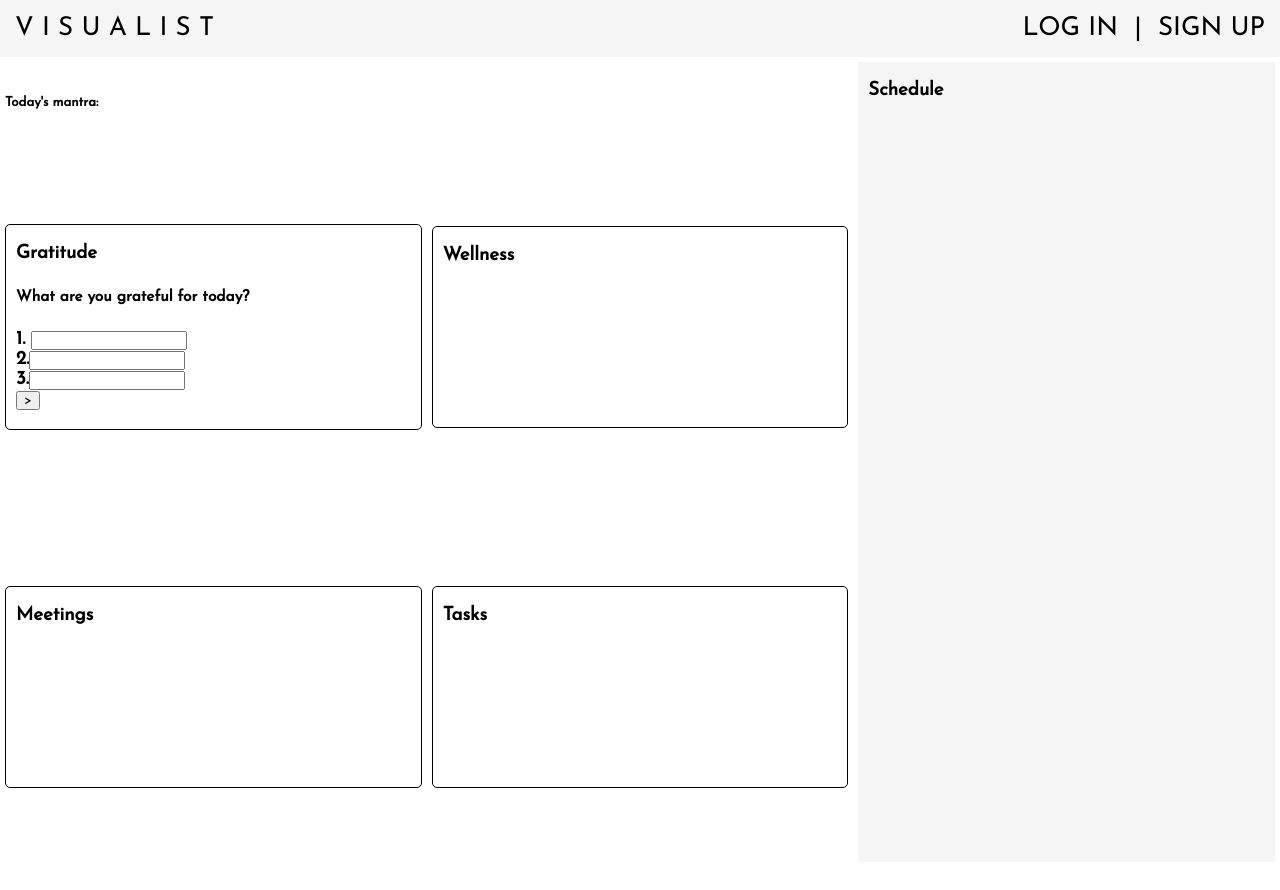
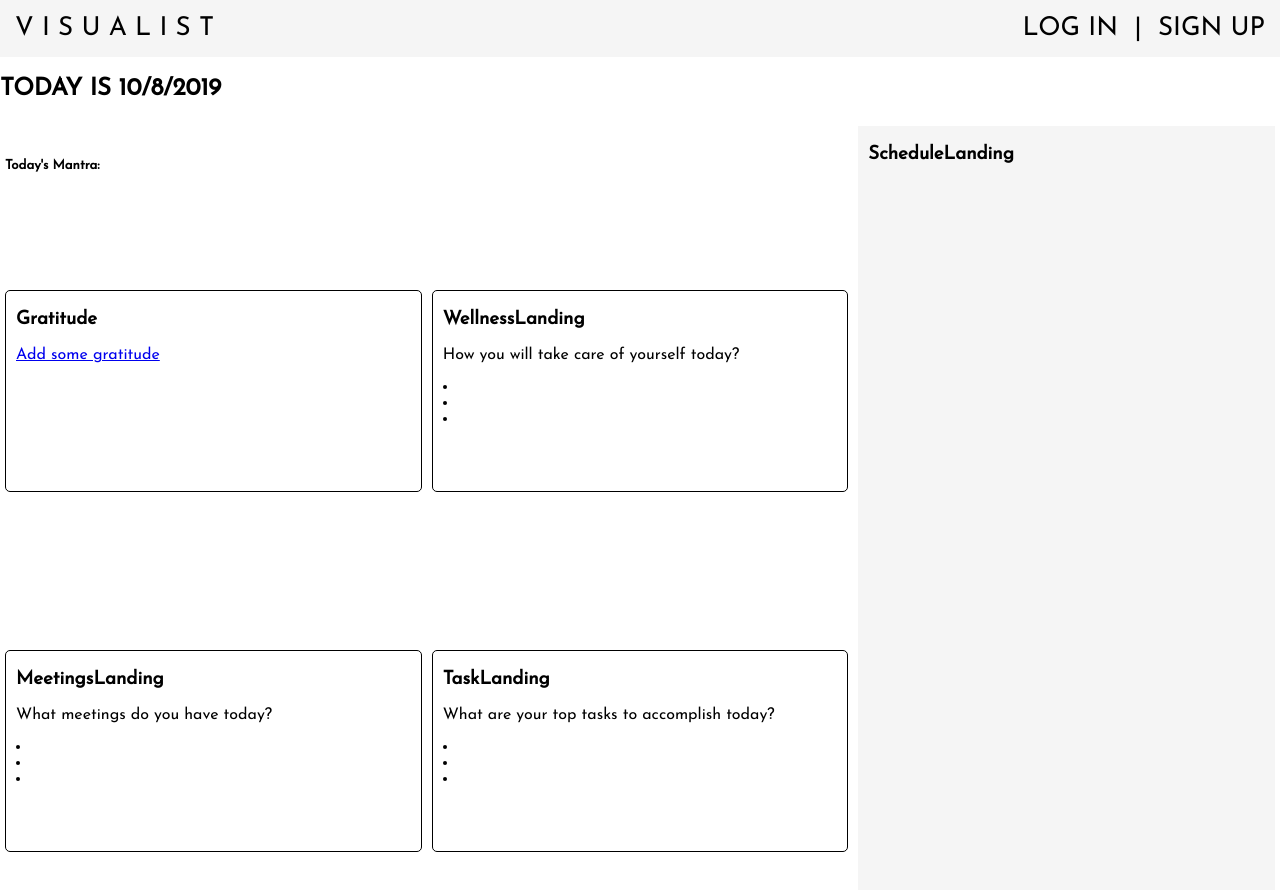
Before and after one commit to fcancio/Visualist-MERN, a React app: page / in a window 1280 px wide. Before the commit the page ends 862 px from the top, so only its background shows below. Built offline with nearby package versions, Linux system fonts and the light colour scheme.

Commit message:
create gratitude model and render user.gratitude on App.js

```diff
--- a/server.js
+++ b/server.js
@@ -22,6 +22,8 @@ app.use(express.static(path.join(__dirname, 'build')));
 
 /* --- API routes --- */
 app.use('/api/users', require('./routes/api/users'));
+app.use('/api/gratitude', require('./routes/api/gratitude'));
+
 // app.use(require('./config/auth'));
 
 /* --- Catch all --- */
--- a/src/components/GratitudeForm/GratitudeForm.jsx
+++ b/src/components/GratitudeForm/GratitudeForm.jsx
@@ -2,25 +2,34 @@ import React, { Component } from 'react';
 
 class GratitudeForm extends Component {
     state = {
-        list: [{first: '', second: '', third: ''}],
-        newList: {
-            first: '',
-            second: '',
-            third: '',
-        }
+        first: '',
+        second: '',
+        third: '',
+        personsArr: []
     };
 
-    addList = () => {
-        this.setState(state => ({
-            list: [...state.list, state.newList],
-        }));
+    addList = (e) => {
+        e.preventDefault()
+        test(this.state.first, this.state.second, this.state.third, this.props.user).then(results => {
+            console.log(results)
+
+            this.setState(state => ({
+                first: '',
+                second: '',
+                third: '',
+                personsArr: results
+            }));
+            this.props.updateGratitude(results)
+        })
+        this.props.history.push('/')
     };
 
-    handleOnChange = event => {
+    handleChange = event => {
         this.setState({
             [event.target.name] : event.target.value
         })
     }
+
 
 
     render() {
@@ -30,19 +39,19 @@ class GratitudeForm extends Component {
             {this.state.first}
             {this.state.second}
             {this.state.third}
-            <form className="gratitude-form">
+            <form className="gratitude-form" onSubmit={this.addList}>
                 <div>
                     <div>
                         <label>1. </label>
-                        <input name='first' value={this.state.first} onChange={this.handleOnChange} />
+                        <input name='first' value={this.state.first} onChange={this.handleChange} />
                     </div>
                     <div>
                         <label>2.</label>
-                        <input name='second' value={this.state.second} onChange={this.handleOnChange} />
+                        <input name='second' value={this.state.second} onChange={this.handleChange} />
                     </div>
                     <div>
                         <label>3.</label>
-                        <input name='third' value={this.state.third} onChange={this.handleOnChange} />
+                        <input name='third' value={this.state.third} onChange={this.handleChange} />
                     </div>
                     <button onClick={this.addList}>></button>
                 </div>
@@ -53,4 +62,18 @@ class GratitudeForm extends Component {
 }
 
 
+
 export default GratitudeForm;
+
+
+async function test(first, second, third, user) {
+    const a = await fetch('/api/gratitude/', {
+        method: 'POST',
+        headers: {
+            'content-type': 'application/json'
+        },
+        body: JSON.stringify({ first, second, third, user })
+    })
+    const ajson = await a.json()
+    return ajson
+}
--- /dev/null
+++ b/src/components/GratitudeLanding/GratitudeLanding.jsx
@@ -0,0 +1,30 @@
+import React from 'react';
+import { Link } from 'react-router-dom';
+import GratitudeLogic from '../../components/GratitudeLogic/GratitudeLogic';
+
+const GratitudeLanding = (props) => {
+    console.log(props)
+    let gratitudeList = props.user ?
+    <div className='Gratitude'>
+        <h3>Gratitude</h3>
+        <p>What are you grateful for today?</p>
+        <GratitudeLogic
+            gratitude={props.gratitude}
+            user={props.user}
+        />
+    </div>
+    :
+    <div>
+        <h3>Gratitude</h3>
+        <Link to='/gratitude' className='Gratitude-link'>Add some gratitude</Link>
+    </div>;
+
+  return (
+    <div className='Gratitude-list'>
+      {gratitudeList}
+    </div>
+  );
+}
+
+
+export default GratitudeLanding;
--- a/src/components/GratitudeList/GratitudeList.jsx
+++ /dev/null
@@ -1,24 +0,0 @@
-import React, { Component } from 'react';
-import styles from './GratitudeList.module.css';
-import GratitudeForm from '../GratitudeForm/GratitudeForm';
-
-class GratitudeList extends Component {
-    state = {
-        items: [{ first: "Family", second: "friends", third: "education"}]
-    }
-
-    // handleAddList ({ first, second, third }) => {
-
-    // }
-
-    render() {
-        return (
-            <h3>
-                Gratitude
-                <GratitudeForm />
-            </h3>
-            )
-    }
-}
-
-export default GratitudeList;
--- /dev/null
+++ b/src/components/GratitudeLogic/GratitudeLogic.jsx
@@ -0,0 +1,22 @@
+import React from 'react';
+
+
+const GratitudeLogic = (props) => {
+    return (
+        // props.gratitude ?
+        //     <div>
+        //         <li>{props.gratitude[0].first}</li>
+        //         <li>{props.gratitude[0].second}</li>
+        //         <li>{props.gratitude[0].third}</li>
+        //     </div>
+
+        // :
+            <div>
+                <li>{props.user.gratitude[props.user.gratitude.length - 1].first}</li>
+                <li>{props.user.gratitude[props.user.gratitude.length - 1].second}</li>
+                <li>{props.user.gratitude[props.user.gratitude.length - 1].third}</li>
+            </div>
+    )
+};
+
+export default GratitudeLogic;
--- a/src/components/GratitudeList/GratitudeList.module.css
+++ b/src/components/GratitudeLogic/GratitudeLogic.module.css
@@ -1,4 +1,4 @@
-.GratitudeList {
+.GratitudeLogic {
     border: 1px solid black;
     border-radius: 5px;
 }
--- /dev/null
+++ b/src/components/MantraLanding/MantraLanding.jsx
@@ -0,0 +1,12 @@
+import React from 'react';
+
+const MantraLanding = () => {
+    return (
+        <h5>
+            Today's Mantra:
+        </h5>
+        )
+}
+
+
+export default MantraLanding;
--- /dev/null
+++ b/src/components/MeetingsLanding/MeetingsLanding.jsx
@@ -0,0 +1,16 @@
+import React from 'react';
+
+const MeetingsLanding = () => {
+    return (
+        <div>
+            <h3>MeetingsLanding</h3>
+            <p>What meetings do you have today?</p>
+            <li></li>
+            <li></li>
+            <li></li>
+        </div>
+        )
+}
+
+
+export default MeetingsLanding;
--- /dev/null
+++ b/src/components/ScheduleLanding/SchedulingLanding.jsx
@@ -0,0 +1,12 @@
+import React from 'react';
+
+const ScheduleLanding = () => {
+    return (
+        <h3>
+            ScheduleLanding
+        </h3>
+        )
+}
+
+
+export default ScheduleLanding;
--- /dev/null
+++ b/src/components/TaskLanding/TaskLanding.jsx
@@ -0,0 +1,16 @@
+import React from 'react';
+
+const TaskLanding = () => {
+    return (
+        <div>
+            <h3>TaskLanding</h3>
+            <p>What are your top tasks to accomplish today?</p>
+            <li></li>
+            <li></li>
+            <li></li>
+        </div>
+        )
+}
+
+
+export default TaskLanding;
--- /dev/null
+++ b/src/components/WellnessLanding/WellnessLanding.jsx
@@ -0,0 +1,16 @@
+import React from 'react';
+
+const WellnessLanding = () => {
+    return (
+        <div>
+            <h3>WellnessLanding</h3>
+            <p>How you will take care of yourself today?</p>
+            <li></li>
+            <li></li>
+            <li></li>
+        </div>
+        )
+}
+
+
+export default WellnessLanding;
--- a/src/pages/App/App.css
+++ b/src/pages/App/App.css
@@ -29,7 +29,7 @@
   color: #09d3ac;
 }
 
-.lists-page {
+.display-lists {
   height: 100vh;
   display: grid;
   justify-content: space-evenly;
--- a/src/pages/App/App.js
+++ b/src/pages/App/App.js
@@ -2,16 +2,11 @@ import React, { Component } from 'react';
 import './App.css';
 import { Route, Switch } from 'react-router-dom';
 import userService from '../../utils/userService';
+import NavBar from '../../components/NavBar/NavBar';
 import SignupPage from '../SignupPage/SignupPage';
 import LoginPage from '../LoginPage/LoginPage';
-import NavBar from '../../components/NavBar/NavBar';
-import GratitudeList from '../../components/GratitudeList/GratitudeList'
-import WellnessList from '../../components/WellnessList/WellnessList';
-import MeetingsList from '../../components/MeetingList/MeetingsList';
-import TaskList from '../../components/TaskList/TaskList';
-import Schedule from '../../components/Schedule/Schedule';
-import Mantra from '../../components/Mantra/Mantra';
-import GratitudeForm from '../../components/GratitudeForm/GratitudeForm';
+import LandingPage from '../LandingPage/LandingPage';
+import GratitudePage from '../GratitudePage/GratitudePage';
 
 class App extends Component {
   state = {
@@ -20,12 +15,18 @@ class App extends Component {
   }
 
   handleLogout = () => {
-    userService.logout();
+    userService.logOut();
     this.setState({ user:null });
   };
 
   handleSignupOrLogin = () => {
     this.setState({user: userService.getUser()});
+  }
+
+  updateGratitude = (newGrat) => {
+    this.setState({
+      gratitude: [newGrat, ...this.state.gratitude]
+    })
   }
 
 
@@ -38,37 +39,41 @@ class App extends Component {
             handleLogout={this.handleLogout}
           />
         </header>
+        <h2>TODAY IS {new Date().toLocaleDateString()}</h2>
         <Switch>
+          <Route exact path='/' render={({ history }) =>
+            <LandingPage
+              history={history}
+              user={this.state.user}
+              gratitude={this.state.gratitude}
+            />
+          }/>
           <Route exact path='/signup' render={({ history }) =>
             <SignupPage
-              history={history}
-              handleSignupOrLogin={this.handleSignupOrLogin}
+            history={history}
+            handleSignupOrLogin={this.handleSignupOrLogin}
             />
           }/>
           <Route exact path='/login' render={({ history }) =>
             <LoginPage
-              history={history}
-              handleSignupOrLogin={this.handleSignupOrLogin}
+            history={history}
+            handleSignupOrLogin={this.handleSignupOrLogin}
             />
           }/>
           <Route exact path='/gratitude' render={({ history }) =>
             <GratitudePage
               history={history}
               handleSignupOrLogin={this.handleSignupOrLogin}
+              user={this.state.user}
+              updateGratitude={this.updateGratitude}
             />
           }/>
-        </Switch>
-        <div className="lists-page">
-          <div className="mantra"><Mantra /></div>
-          <div className="list"><GratitudeList /></div>
-          <div className="list"><WellnessList /></div>
-          <div className="list"><MeetingsList /></div>
-          <div className="list"><TaskList /></div>
-          <div className="schedule"><Schedule /></div>
-        </div>
+          </Switch>
       </div>
     )
   }
 }
 
+
+
 export default App;
--- a/src/pages/GratitudePage/GratitudePage.js
+++ b/src/pages/GratitudePage/GratitudePage.js
@@ -4,7 +4,12 @@ import GratitudeForm from '../../components/GratitudeForm/GratitudeForm';
 class GratitudePage extends Component {
     render() {
         return (
-            <GratitudeForm />
+            <GratitudeForm
+                history={this.props.history}
+                user={this.props.user}
+                updateGratitude={this.props.updateGratitude}
+            />
+
         )
     }
 }
--- /dev/null
+++ b/src/pages/LandingPage/LandingPage.jsx
@@ -0,0 +1,29 @@
+import React from 'react';
+import GratitudeLanding from '../../components/GratitudeLanding/GratitudeLanding';
+import WellnessLanding from '../../components/WellnessLanding/WellnessLanding';
+import MeetingsLanding from '../../components/MeetingsLanding/MeetingsLanding';
+import TaskLanding from '../../components/TaskLanding/TaskLanding';
+import MantraLanding from '../../components/MantraLanding/MantraLanding';
+import ScheduleLanding from '../../components/ScheduleLanding/SchedulingLanding';
+
+const LandingPage = (props) => {
+        return (
+            <div className="display-lists">
+                <div className="mantra"><MantraLanding /></div>
+                <div className="list">
+                    <GratitudeLanding
+                        history={props.history}
+                        user={props.user}
+                        gratitude={props.gratitude}
+                    /></div>
+                <div className="list"><WellnessLanding /></div>
+                <div className="list"><MeetingsLanding /></div>
+                <div className="list"><TaskLanding /></div>
+                <div className="schedule"><ScheduleLanding /></div>
+            </div>
+        )
+}
+
+
+
+export default LandingPage;
```
Also changed, not shown: controllers/gratitude.js (added, +19 -0 lines), models/gratitude.js (+0 -7 lines), models/user.js (+11 -1 lines), routes/api/gratitude.js (+7 -7 lines).
